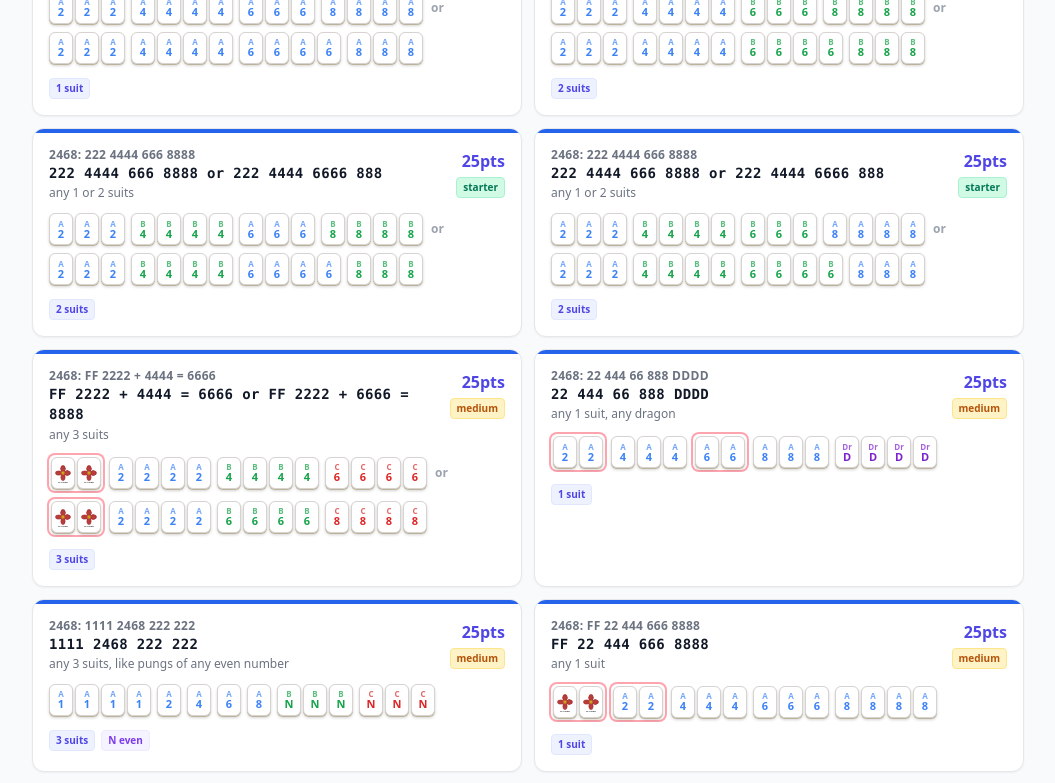
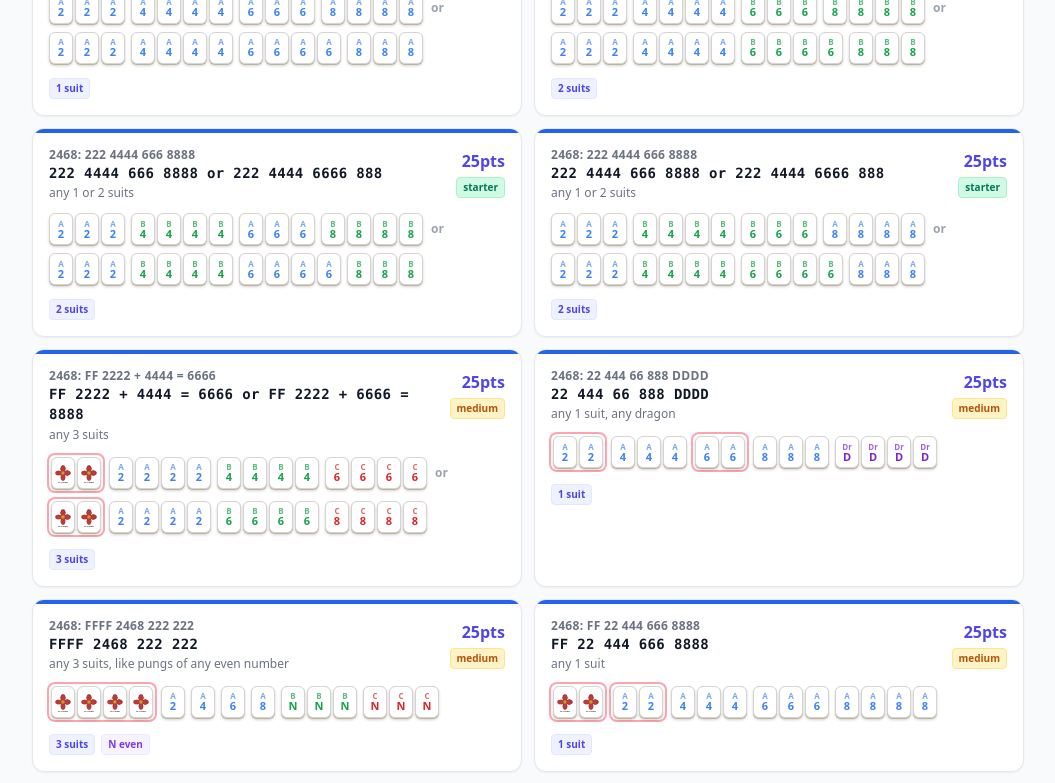
Before and after one commit to hunbelievable/mahjong-trainer, a Next.js app: page /patterns in a window 1280 px wide. Shown: the part 920-1703 px from the top of the page, without its empty margins (112-1167 px from the left). Built offline with nearby package versions, Linux system fonts and the light colour scheme.

Commit message:
Patterns updated

```diff
--- a/engine/patterns.ts
+++ b/engine/patterns.ts
@@ -259,20 +259,20 @@
     ],
   },
 
-  // FFF 0000 222 5555 (Any 2 Suits) × 25
-  {
-    id: "2025_fff_zero_p_k",
-    name: "2025: FFF 0000 222 5555",
+  // 222 0000 222 5555 (Any 2 Suits) × 25
+  {
+    id: "2025_p_zero_p_k",
+    name: "2025: 222 0000 222 5555",
     section: "2025",
     difficulty: "medium",
     value: 25,
-    description: "FFF 0000 222 5555 — any 2 suits",
+    description: "222 0000 222 5555 — any 2 suits",
     suitMode: "2suits",
     valMode: { kind: "fixed" },
     groups: [
-      { suit: "flower", val: "flower" as TileVal,  count: 3, jokerLocked: true },
+      { suit: "SA",     val: 2 as SuitedVal,       count: 3 },
       { suit: "dragon", val: "white" as DragonVal, count: 4 },
-      { suit: "SA",     val: 2 as SuitedVal,       count: 3 },
+      { suit: "SB",     val: 2 as SuitedVal,       count: 3 },
       { suit: "SB",     val: 5 as SuitedVal,       count: 4 },
     ],
   },
@@ -457,25 +457,25 @@
     ],
   },
 
-  // 1111 2468 222 222 (Any 3 Suits, Like Pungs Any Even No.) × 25
-  // 1111=kong 1s in SA; 2,4,6,8 singles in SA; two pungs of V-even in SB & SC
-  {
-    id: "2468_k1_singles_pp_pp",
-    name: "2468: 1111 2468 222 222",
+  // FFFF 2468 222 222 (Any 3 Suits, Like Pungs Any Even No.) × 25
+  // FFFF flowers + 2,4,6,8 singles in SA + two pungs of V-even in SB & SC
+  {
+    id: "2468_ffff_singles_pp_pp",
+    name: "2468: FFFF 2468 222 222",
     section: "2468",
     difficulty: "medium",
     value: 25,
-    description: "1111 2468 222 222 — any 3 suits, like pungs of any even number",
+    description: "FFFF 2468 222 222 — any 3 suits, like pungs of any even number",
     suitMode: "3suits",
     valMode: { kind: "even" },
     groups: [
-      { suit: "SA", val: 1 as SuitedVal, count: 4 },
-      { suit: "SA", val: 2 as SuitedVal, count: 1 },
-      { suit: "SA", val: 4 as SuitedVal, count: 1 },
-      { suit: "SA", val: 6 as SuitedVal, count: 1 },
-      { suit: "SA", val: 8 as SuitedVal, count: 1 },
-      { suit: "SB", val: { v: 0 },        count: 3 },
-      { suit: "SC", val: { v: 0 },        count: 3 },
+      { suit: "flower", val: "flower",       count: 4, jokerLocked: true },
+      { suit: "SA",     val: 2 as SuitedVal, count: 1 },
+      { suit: "SA",     val: 4 as SuitedVal, count: 1 },
+      { suit: "SA",     val: 6 as SuitedVal, count: 1 },
+      { suit: "SA",     val: 8 as SuitedVal, count: 1 },
+      { suit: "SB",     val: { v: 0 },       count: 3 },
+      { suit: "SC",     val: { v: 0 },       count: 3 },
     ],
   },
 
@@ -652,22 +652,22 @@
     ],
   },
 
-  // NNNN 111 11111 11 (Any 3 Suits, Any Like Nos.) × 45
-  // wind kong + pung + quint + pair of same number across 3 suits
-  {
-    id: "quint_wk_p_q_pr",
-    name: "Quints: NNNN 111 11111 11",
+  // FF 11111 11 11111 (Any 3 Suits, Any Like Nos.) × 45
+  // FF + quint V (SA) + pair V (SB) + quint V (SC) — all the same number across 3 suits
+  {
+    id: "quint_ff_q_pr_q",
+    name: "Quints: FF 11111 11 11111",
     section: "quints",
     difficulty: "hard",
     value: 45,
-    description: "NNNN 111 11111 11 — any 3 suits, any like numbers, any wind",
+    description: "FF 11111 11 11111 — any 3 suits, any like numbers",
     suitMode: "3suits",
     valMode: { kind: "any" },
     groups: [
-      { suit: "wind", val: "E" as WindVal, count: 4, windVar: true },
-      { suit: "SA",   val: { v: 0 }, count: 3 },
-      { suit: "SB",   val: { v: 0 }, count: 5 },
-      { suit: "SC",   val: { v: 0 }, count: 2, jokerLocked: true },
+      { suit: "flower", val: "flower", count: 2, jokerLocked: true },
+      { suit: "SA",     val: { v: 0 }, count: 5 },
+      { suit: "SB",     val: { v: 0 }, count: 2, jokerLocked: true },
+      { suit: "SC",     val: { v: 0 }, count: 5 },
     ],
   },
 
@@ -724,27 +724,22 @@
     ],
   },
 
-  // FFF 1111 22 3333 or FFFF 111 22 333 (Any 1 or 3 Suits, Any 3 Consec.) × 25
-  {
-    id: "consec_fff_3suits",
-    name: "Consecutive: FFF 1111 22 3333",
+  // FFFF 1111 22 3333 (Any 1 or 3 Suits, Any 3 Consec.) × 25
+  // 3-suit variant — singles+kongs across 3 suit variables.
+  {
+    id: "consec_ffff_3suits",
+    name: "Consecutive: FFFF 1111 22 3333",
     section: "consecutive_run",
     difficulty: "medium",
     value: 25,
-    description: "FFF 1111 22 3333 or FFFF 111 22 333 — any 3 suits, any 3 consecutive",
+    description: "FFFF 1111 22 3333 — any 1 or 3 suits, any 3 consecutive numbers",
     suitMode: "3suits",
     valMode: { kind: "consec", len: 3 },
     groups: [
-      { suit: "flower", val: "flower",  count: 3, jokerLocked: true },
+      { suit: "flower", val: "flower",  count: 4, jokerLocked: true },
       { suit: "SA",     val: { v: 0 },  count: 4 },
       { suit: "SB",     val: { v: 1 },  count: 2, jokerLocked: true },
-      { suit: "SC",     val: { v: 2 },  count: 5 },
-    ],
-    altGroups: [
-      { suit: "flower", val: "flower",  count: 4, jokerLocked: true },
-      { suit: "SA",     val: { v: 0 },  count: 3 },
-      { suit: "SB",     val: { v: 1 },  count: 2, jokerLocked: true },
-      { suit: "SC",     val: { v: 2 },  count: 5 },
+      { suit: "SC",     val: { v: 2 },  count: 4 },
     ],
   },
 
@@ -769,21 +764,40 @@
     ],
   },
 
-  // FF 111 222 3333 DD (Any 3 Suits, Any 3 Consec. w Opp. Dragons) × 25
-  {
-    id: "consec_ff_p_p_k_dd",
-    name: "Consecutive: FF 111 222 3333 DD",
+  // FF 11 222 3333 DDD (Any 1 Suit, Any 3 Consec. Nos.) × 25
+  {
+    id: "consec_ff_1suit_dragon_pung",
+    name: "Consecutive: FF 11 222 3333 DDD",
     section: "consecutive_run",
     difficulty: "medium",
     value: 25,
-    description: "FF 111 222 3333 DD — any 3 suits, any 3 consecutive, matching dragon pair",
-    suitMode: "3suits",
+    description: "FF 11 222 3333 DDD — any 1 suit, any 3 consecutive numbers, any dragon",
+    suitMode: "1suit",
     valMode: { kind: "consec", len: 3 },
     groups: [
       { suit: "flower",  val: "flower",     count: 2, jokerLocked: true },
+      { suit: "SA",      val: { v: 0 },     count: 2, jokerLocked: true },
+      { suit: "SA",      val: { v: 1 },     count: 3 },
+      { suit: "SA",      val: { v: 2 },     count: 4 },
+      { suit: "dragon",  val: "DRAGON_ANY", count: 3 },
+    ],
+  },
+
+  // 111 222 3333 DD DD (Any 3 Suits, Any 3 Consec. Nos. w. Opp. Dragons) × 30
+  {
+    id: "consec_3suits_opp_dragons",
+    name: "Consecutive: 111 222 3333 DD DD",
+    section: "consecutive_run",
+    difficulty: "medium",
+    value: 30,
+    description: "111 222 3333 DD DD — any 3 suits, any 3 consecutive, opposite dragon pairs",
+    suitMode: "3suits",
+    valMode: { kind: "consec", len: 3 },
+    groups: [
       { suit: "SA",      val: { v: 0 },     count: 3 },
       { suit: "SB",      val: { v: 1 },     count: 3 },
       { suit: "SC",      val: { v: 2 },     count: 4 },
+      { suit: "dragon",  val: "DRAGON_ANY", count: 2, jokerLocked: true },
       { suit: "dragon",  val: "DRAGON_ANY", count: 2, jokerLocked: true },
     ],
   },
@@ -932,52 +946,75 @@
     ],
   },
 
-  // 333 NEWS 333 99 — needs NEWS expansion (one each N/E/W/S wind)
-  // Actually this is "333 N E W S 333 99" in opp suit × 25
-  // Total: 3+1+1+1+1+3+2+? — need 2 more. Let me encode as-read.
-  // From card: "333 NEWS 333 99 (Any 3 Suits in Opp. Dragons)" × 25
-  // Likely: 333(3) + N(1)+E(1)+W(1)+S(1) + 333(3) + 99(2) + D(2)?
-  // = 3+4+3+2+2=14 ✓ if DD is added: "333 NEWS 333 99 DD"
-  // Best interpretation: 3+4+3+2+2=14 with dragon pair
-  {
-    id: "13579_news_333",
-    name: "13579: 333 NEWS 333 99",
+  // FFFF 1111 + 9999 = 10 (Any 2 Suits, These Nos. Only) × 25
+  // FFFF + kong 1s (SA) + kong 9s (SA, same suit) + single 1 in another suit (SB)
+  // + soap (white dragon = "0"). The "+ 9999 = 10" is the "10" formed by the
+  // single 1 and the soap.
+  {
+    id: "13579_ffff_1_plus_9_eq_10",
+    name: "13579: FFFF 1111 + 9999 = 10",
     section: "13579",
-    difficulty: "hard",
-    value: 25,
-    description: "333 NEWS 333 99 — any 3 suits, NEWS winds, matching dragon pair",
-    suitMode: "3suits",
-    valMode: { kind: "fixed" },
-    groups: [
-      { suit: "SA",     val: 3 as SuitedVal,       count: 3 },
-      { suit: "wind",   val: "N" as WindVal,        count: 1 },
-      { suit: "wind",   val: "E" as WindVal,        count: 1 },
-      { suit: "wind",   val: "W" as WindVal,        count: 1 },
-      { suit: "wind",   val: "S" as WindVal,        count: 1 },
-      { suit: "SB",     val: 3 as SuitedVal,        count: 3 },
-      { suit: "SA",     val: 9 as SuitedVal,        count: 2, jokerLocked: true },
-      { suit: "dragon", val: "DRAGON_ANY",           count: 2, jokerLocked: true },
-    ],
-  },
-
-  // 1111 33 NEWS 77 99 (Any 2 Suits) × 30
-  {
-    id: "13579_k_pr_news_pr_pr",
-    name: "13579: 1111 33 NEWS 77 99",
+    difficulty: "medium",
+    value: 25,
+    description: "FFFF 1111 + 9999 = 10 — kongs of 1s and 9s in one suit, single 1 in another suit, soap as the 0",
+    suitMode: "2suits",
+    valMode: { kind: "fixed" },
+    groups: [
+      { suit: "flower", val: "flower",              count: 4, jokerLocked: true },
+      { suit: "SA",     val: 1 as SuitedVal,        count: 4 },
+      { suit: "SA",     val: 9 as SuitedVal,        count: 4 },
+      { suit: "SB",     val: 1 as SuitedVal,        count: 1, jokerLocked: true },
+      { suit: "dragon", val: "white" as DragonVal,  count: 1, jokerLocked: true },
+    ],
+  },
+
+  // 555 777 9999 DD DD (Any 3 Suits w Opp. Dragons) × 25
+  {
+    id: "13579_p_p_k_dd_dd",
+    name: "13579: 555 777 9999 DD DD",
     section: "13579",
+    difficulty: "medium",
+    value: 25,
+    description: "555 777 9999 DD DD — any 3 suits, opposite dragon pairs",
+    suitMode: "3suits",
+    valMode: { kind: "fixed" },
+    groups: [
+      { suit: "SA",     val: 5 as SuitedVal, count: 3 },
+      { suit: "SB",     val: 7 as SuitedVal, count: 3 },
+      { suit: "SC",     val: 9 as SuitedVal, count: 4 },
+      { suit: "dragon", val: "DRAGON_ANY",   count: 2, jokerLocked: true },
+      { suit: "dragon", val: "DRAGON_ANY",   count: 2, jokerLocked: true },
+    ],
+  },
+
+  // 11 333 NEWS 333 55 or 55 777 NEWS 777 99 (Any 2 Suits) × 30
+  {
+    id: "13579_pr_p_news_p_pr",
+    name: "13579: 11 333 NEWS 333 55",
+    section: "13579",
     difficulty: "hard",
     value: 30,
-    description: "1111 33 NEWS 77 99 — any 2 suits",
+    description: "11 333 NEWS 333 55 or 55 777 NEWS 777 99 — any 2 suits",
     suitMode: "2suits",
     valMode: { kind: "fixed" },
     groups: [
-      { suit: "SA",   val: 1 as SuitedVal, count: 4 },
-      { suit: "SA",   val: 3 as SuitedVal, count: 2, jokerLocked: true },
+      { suit: "SA",   val: 1 as SuitedVal, count: 2, jokerLocked: true },
+      { suit: "SA",   val: 3 as SuitedVal, count: 3 },
       { suit: "wind", val: "N" as WindVal, count: 1 },
       { suit: "wind", val: "E" as WindVal, count: 1 },
       { suit: "wind", val: "W" as WindVal, count: 1 },
       { suit: "wind", val: "S" as WindVal, count: 1 },
-      { suit: "SB",   val: 7 as SuitedVal, count: 2, jokerLocked: true },
+      { suit: "SB",   val: 3 as SuitedVal, count: 3 },
+      { suit: "SB",   val: 5 as SuitedVal, count: 2, jokerLocked: true },
+    ],
+    altGroups: [
+      { suit: "SA",   val: 5 as SuitedVal, count: 2, jokerLocked: true },
+      { suit: "SA",   val: 7 as SuitedVal, count: 3 },
+      { suit: "wind", val: "N" as WindVal, count: 1 },
+      { suit: "wind", val: "E" as WindVal, count: 1 },
+      { suit: "wind", val: "W" as WindVal, count: 1 },
+      { suit: "wind", val: "S" as WindVal, count: 1 },
+      { suit: "SB",   val: 7 as SuitedVal, count: 3 },
       { suit: "SB",   val: 9 as SuitedVal, count: 2, jokerLocked: true },
     ],
   },
@@ -1001,22 +1038,33 @@
     ],
   },
 
-  // 55 77 555 777 99 (Any 3 Suits) × 30
-  {
-    id: "13579_pr_pr_p_p_pr",
-    name: "13579: 55 77 555 777 99",
+  // FF 11 33 111 333 55 or FF 55 77 555 777 99 (Any 3 Suits) C 30
+  // Pair and pung of each odd number swap suits; 5s/9s pair in third suit.
+  {
+    id: "13579_ff_pr_pr_p_p_pr",
+    name: "13579: FF 11 33 111 333 55",
     section: "13579",
     difficulty: "hard",
     value: 30,
-    description: "55 77 555 777 99 — any 3 suits",
-    suitMode: "3suits",
-    valMode: { kind: "fixed" },
-    groups: [
-      { suit: "SA", val: 5 as SuitedVal, count: 2, jokerLocked: true },
-      { suit: "SB", val: 7 as SuitedVal, count: 2, jokerLocked: true },
-      { suit: "SA", val: 5 as SuitedVal, count: 3 },
-      { suit: "SB", val: 7 as SuitedVal, count: 3 },
-      { suit: "SC", val: 9 as SuitedVal, count: 4 },
+    closed: true,
+    description: "FF 11 33 111 333 55 or FF 55 77 555 777 99 — any 3 suits",
+    suitMode: "3suits",
+    valMode: { kind: "fixed" },
+    groups: [
+      { suit: "flower", val: "flower",       count: 2, jokerLocked: true },
+      { suit: "SA",     val: 1 as SuitedVal, count: 2, jokerLocked: true },
+      { suit: "SB",     val: 3 as SuitedVal, count: 2, jokerLocked: true },
+      { suit: "SB",     val: 1 as SuitedVal, count: 3 },
+      { suit: "SA",     val: 3 as SuitedVal, count: 3 },
+      { suit: "SC",     val: 5 as SuitedVal, count: 2, jokerLocked: true },
+    ],
+    altGroups: [
+      { suit: "flower", val: "flower",       count: 2, jokerLocked: true },
+      { suit: "SA",     val: 5 as SuitedVal, count: 2, jokerLocked: true },
+      { suit: "SB",     val: 7 as SuitedVal, count: 2, jokerLocked: true },
+      { suit: "SB",     val: 5 as SuitedVal, count: 3 },
+      { suit: "SA",     val: 7 as SuitedVal, count: 3 },
+      { suit: "SC",     val: 9 as SuitedVal, count: 2, jokerLocked: true },
     ],
   },
 
@@ -1066,42 +1114,35 @@
     ],
   },
 
-  // FFF NN EEE DD DDDD or FFF DDD NEWS DDD (Dragons Any 2 Suits) × 25
-  {
-    id: "wd_fff_winds_dragons",
-    name: "Winds & Dragons: FFF NN EEE DD DDDD",
+  // FFF NN EE WWW SSSS (Any 1 Suit, Winds Pattern) × 25
+  // Two pairs and two pungs of winds — N/E pair, W pung, S kong
+  {
+    id: "wd_fff_winds",
+    name: "Winds & Dragons: FFF NN EE WWW SSSS",
     section: "winds_dragons",
-    difficulty: "hard",
-    value: 25,
-    description: "FFF NN EEE DD DDDD or FFF DDD NEWS DDD — winds + dragons",
+    difficulty: "medium",
+    value: 25,
+    description: "FFF NN EE WWW SSSS — flowers + wind pairs/pungs/kong",
     suitMode: "none",
     valMode: { kind: "fixed" },
     groups: [
-      { suit: "flower", val: "flower",              count: 3, jokerLocked: true },
-      { suit: "wind",   val: "N"     as WindVal,    count: 2, jokerLocked: true },
-      { suit: "wind",   val: "E"     as WindVal,    count: 3 },
-      { suit: "dragon", val: "DRAGON_ANY",           count: 2, jokerLocked: true },
-      { suit: "dragon", val: "DRAGON_ANY",           count: 4 },
-    ],
-    altGroups: [
-      { suit: "flower", val: "flower",           count: 3, jokerLocked: true },
-      { suit: "dragon", val: "DRAGON_ANY",        count: 3 },
-      { suit: "wind",   val: "N" as WindVal,      count: 1 },
-      { suit: "wind",   val: "E" as WindVal,      count: 1 },
-      { suit: "wind",   val: "W" as WindVal,      count: 1 },
-      { suit: "wind",   val: "S" as WindVal,      count: 1 },
-      { suit: "dragon", val: "DRAGON_ANY",        count: 4 },
-    ],
-  },
-
-  // FFFF DDD NEWS DDDD × 25
-  {
-    id: "wd_ffff_dp_news_dk",
-    name: "Winds & Dragons: FFFF DDD NEWS DDDD",
+      { suit: "flower", val: "flower",         count: 3, jokerLocked: true },
+      { suit: "wind",   val: "N" as WindVal,   count: 2, jokerLocked: true },
+      { suit: "wind",   val: "E" as WindVal,   count: 2, jokerLocked: true },
+      { suit: "wind",   val: "W" as WindVal,   count: 3 },
+      { suit: "wind",   val: "S" as WindVal,   count: 4 },
+    ],
+  },
+
+  // FFFF DDD NEWS DDD (Dragons Any 2 Suits) × 25
+  // Four flowers + dragon pung + all four winds (one each) + dragon pung (different dragon)
+  {
+    id: "wd_ffff_dp_news_dp",
+    name: "Winds & Dragons: FFFF DDD NEWS DDD",
     section: "winds_dragons",
     difficulty: "hard",
     value: 25,
-    description: "FFFF DDD NEWS DDDD — four flowers, dragon pung, all four winds, dragon kong",
+    description: "FFFF DDD NEWS DDD — four flowers, dragon pung, all four winds, dragon pung",
     suitMode: "none",
     valMode: { kind: "fixed" },
     groups: [
@@ -1112,6 +1153,26 @@
       { suit: "wind",   val: "W" as WindVal,   count: 1 },
       { suit: "wind",   val: "S" as WindVal,   count: 1 },
       { suit: "dragon", val: "DRAGON_ANY",     count: 3 },
+    ],
+  },
+
+  // NNNN 1 11 111 SSSS (Any Like Odd Nos. in 3 Suits) × 25
+  // N kong + odd-number sequence (single+pair+pung) in 3 suits + S kong
+  {
+    id: "wd_nnnn_like_odd_ssss",
+    name: "Winds & Dragons: NNNN 1 11 111 SSSS",
+    section: "winds_dragons",
+    difficulty: "hard",
+    value: 25,
+    description: "NNNN 1 11 111 SSSS — north kong, like odd numbers in 3 suits, south kong",
+    suitMode: "3suits",
+    valMode: { kind: "odd" },
+    groups: [
+      { suit: "wind", val: "N" as WindVal, count: 4 },
+      { suit: "SA",   val: { v: 0 },       count: 1 },
+      { suit: "SB",   val: { v: 0 },       count: 2, jokerLocked: true },
+      { suit: "SC",   val: { v: 0 },       count: 3 },
+      { suit: "wind", val: "S" as WindVal, count: 4 },
     ],
   },
 
@@ -1156,14 +1217,15 @@
     ],
   },
 
-  // NN EE WWW SSS DDDD (Any Odd Nos., Any Dragon) × 30
+  // NN EE WWW SSS DDDD (Kong Any Dragon) C 30
   {
     id: "wd_news_odd_dk",
     name: "Winds & Dragons: NN EE WWW SSS DDDD",
     section: "winds_dragons",
     difficulty: "hard",
     value: 30,
-    description: "NN EE WWW SSS DDDD — any odd suited tiles + any dragon kong",
+    closed: true,
+    description: "NN EE WWW SSS DDDD — pairs and pungs of winds + kong of any dragon",
     suitMode: "none",
     valMode: { kind: "fixed" },
     groups: [
@@ -1242,57 +1304,91 @@
     ],
   },
 
-  // FFF 333 369 99999 (Any 2 Suits) × 25
-  // FFF(3) + 333(3) + 3(1)+6(1)+9(1) + 99999(5) = 3+3+3+5=14 ✓
-  // SA has pung of 3s + the "3" and "9" singles; SB has the "6" single + quint of 9s
-  {
-    id: "369_fff_p_singles_quint",
-    name: "369: FFF 333 369 99999",
+  // FFFF 333 369 9999 (Any 2 Suits) × 25
+  // FFFF + 333 pung + single 3/6/9 + 9999 kong across two suits.
+  {
+    id: "369_ffff_p_369_k",
+    name: "369: FFFF 333 369 9999",
     section: "369",
     difficulty: "medium",
     value: 25,
-    description: "FFF 333 369 99999 — any 2 suits",
+    description: "FFFF 333 369 9999 — any 2 suits",
     suitMode: "2suits",
     valMode: { kind: "fixed" },
     groups: [
-      { suit: "flower", val: "flower",       count: 3, jokerLocked: true },
-      { suit: "SA",     val: 3 as SuitedVal, count: 3 },  // 333 pung
-      { suit: "SA",     val: 3 as SuitedVal, count: 1 },  // single 3 from "369" → 4 total SA-3
-      { suit: "SA",     val: 6 as SuitedVal, count: 1 },  // single 6 from "369"
-      { suit: "SA",     val: 9 as SuitedVal, count: 1 },  // single 9 from "369"
-      { suit: "SB",     val: 9 as SuitedVal, count: 5 },  // 99999 quint in 2nd suit
-    ],
-  },
-
-  // FFF 33 69 333 6666 (Any 3 Suits, Kongs 3, 6, or 9) × 25
-  // FFF(3) + 33(2) + 6(1) + 9(1) + 333(3) + 6666(4) = 3+2+1+1+3+4=14 ✓
-  // SA: pair of 3s; SB: single 6 + pung of 3s; SC: single 9 + kong of 6s
-  {
-    id: "369_fff_33_69_333_6666",
-    name: "369: FFF 33 69 333 6666",
+      { suit: "flower", val: "flower",       count: 4, jokerLocked: true },
+      { suit: "SA",     val: 3 as SuitedVal, count: 3 }, // 333 pung
+      { suit: "SA",     val: 6 as SuitedVal, count: 1 }, // single 6
+      { suit: "SA",     val: 9 as SuitedVal, count: 1 }, // single 9
+      { suit: "SB",     val: 3 as SuitedVal, count: 1 }, // single 3 in second suit
+      { suit: "SB",     val: 9 as SuitedVal, count: 4 }, // 9999 kong
+    ],
+  },
+
+  // 33 66 99 3333 3333 (Any 3 Suits, Like Kongs 3, 6, or 9) × 25
+  // Three pairs of 3/6/9 in 3 suits + two kongs of the same number (3, 6, or 9)
+  // in the two suits that don't already hold that number as their pair.
+  // Encoded as three patterns: kong-value 3, 6, and 9.
+  {
+    id: "369_pairs_kongs_3",
+    name: "369: 33 66 99 3333 3333",
     section: "369",
     difficulty: "hard",
     value: 25,
-    description: "FFF 33 69 333 6666 — any 3 suits, kongs 3, 6, or 9",
-    suitMode: "3suits",
-    valMode: { kind: "fixed" },
-    groups: [
-      { suit: "flower", val: "flower",       count: 3, jokerLocked: true },
-      { suit: "SA",     val: 3 as SuitedVal, count: 2, jokerLocked: true },  // 33 pair
-      { suit: "SB",     val: 6 as SuitedVal, count: 1 },                      // single 6
-      { suit: "SC",     val: 9 as SuitedVal, count: 1 },                      // single 9
-      { suit: "SB",     val: 3 as SuitedVal, count: 3 },                      // 333 pung
-      { suit: "SC",     val: 6 as SuitedVal, count: 4 },                      // 6666 kong
-    ],
-  },
-
-  // FF 333 D 666 D 999 D (Any 3 Suits, Kongs w Matching Dragons) × 30
+    description: "33 66 99 3333 3333 — any 3 suits, like kongs of 3s",
+    suitMode: "3suits",
+    valMode: { kind: "fixed" },
+    groups: [
+      { suit: "SA", val: 3 as SuitedVal, count: 2, jokerLocked: true }, // pair 3 (SA holds 3s)
+      { suit: "SB", val: 6 as SuitedVal, count: 2, jokerLocked: true }, // pair 6
+      { suit: "SC", val: 9 as SuitedVal, count: 2, jokerLocked: true }, // pair 9
+      { suit: "SB", val: 3 as SuitedVal, count: 4 },                    // kong 3 in SB
+      { suit: "SC", val: 3 as SuitedVal, count: 4 },                    // kong 3 in SC
+    ],
+  },
+  {
+    id: "369_pairs_kongs_6",
+    name: "369: 33 66 99 6666 6666",
+    section: "369",
+    difficulty: "hard",
+    value: 25,
+    description: "33 66 99 6666 6666 — any 3 suits, like kongs of 6s",
+    suitMode: "3suits",
+    valMode: { kind: "fixed" },
+    groups: [
+      { suit: "SA", val: 3 as SuitedVal, count: 2, jokerLocked: true },
+      { suit: "SB", val: 6 as SuitedVal, count: 2, jokerLocked: true },
+      { suit: "SC", val: 9 as SuitedVal, count: 2, jokerLocked: true },
+      { suit: "SA", val: 6 as SuitedVal, count: 4 }, // kong 6 in SA (not SB which holds the 6 pair)
+      { suit: "SC", val: 6 as SuitedVal, count: 4 },
+    ],
+  },
+  {
+    id: "369_pairs_kongs_9",
+    name: "369: 33 66 99 9999 9999",
+    section: "369",
+    difficulty: "hard",
+    value: 25,
+    description: "33 66 99 9999 9999 — any 3 suits, like kongs of 9s",
+    suitMode: "3suits",
+    valMode: { kind: "fixed" },
+    groups: [
+      { suit: "SA", val: 3 as SuitedVal, count: 2, jokerLocked: true },
+      { suit: "SB", val: 6 as SuitedVal, count: 2, jokerLocked: true },
+      { suit: "SC", val: 9 as SuitedVal, count: 2, jokerLocked: true },
+      { suit: "SA", val: 9 as SuitedVal, count: 4 },
+      { suit: "SB", val: 9 as SuitedVal, count: 4 },
+    ],
+  },
+
+  // FF 333 D 666 D 999 D (Any 3 Suits w Matching Dragons) C 30
   {
     id: "369_ff_p_d_p_d_p_d",
     name: "369: FF 333 D 666 D 999 D",
     section: "369",
     difficulty: "hard",
     value: 30,
+    closed: true,
     description: "FF 333 D 666 D 999 D — any 3 suits, each pung with matching dragon",
     suitMode: "3suits",
     valMode: { kind: "fixed" },
@@ -1401,16 +1497,20 @@
     ],
   },
 
-  // 11 33 55 77 99 9999 (Any 2 Suits) × 50
-  {
-    id: "sp_odds_pairs_kong",
-    name: "Singles & Pairs: 11 33 55 77 99 9999",
+  // 11 33 55 77 99 11 11 (Any 3 Suits, Pairs Any Like Odd Nos. in Opp. Suits) × 50
+  // Seven pairs of odd numbers; one odd value (V) gets paired in all three suits;
+  // the other four odds (1,3,5,7,9 minus V) each get one pair in some suit.
+  // Encoded with V as variable; SA holds the unique pairs 1-5-7 etc., SB/SC echo V.
+  // Conservative implementation: pairs of 1,3,5,7,9 in SA plus extra pair of 1s in SB and SC.
+  {
+    id: "sp_odds_pairs_like_pair",
+    name: "Singles & Pairs: 11 33 55 77 99 11 11",
     section: "singles_pairs",
     difficulty: "hard",
     value: 50,
     closed: true,
-    description: "11 33 55 77 99 9999 — any 2 suits, pairs of odds in one suit + kong of 9s in other",
-    suitMode: "2suits",
+    description: "11 33 55 77 99 11 11 — any 3 suits, pairs of odd numbers with a like pair in opposite suits",
+    suitMode: "3suits",
     valMode: { kind: "fixed" },
     groups: [
       { suit: "SA", val: 1 as SuitedVal, count: 2, jokerLocked: true },
@@ -1418,7 +1518,8 @@
       { suit: "SA", val: 5 as SuitedVal, count: 2, jokerLocked: true },
       { suit: "SA", val: 7 as SuitedVal, count: 2, jokerLocked: true },
       { suit: "SA", val: 9 as SuitedVal, count: 2, jokerLocked: true },
-      { suit: "SB", val: 9 as SuitedVal, count: 4, jokerLocked: true },
+      { suit: "SB", val: 1 as SuitedVal, count: 2, jokerLocked: true },
+      { suit: "SC", val: 1 as SuitedVal, count: 2, jokerLocked: true },
     ],
   },
 
```
Also changed, not shown: 1 other file (tests, documents, lock files or other folders).
